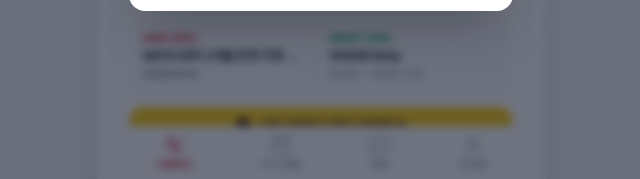
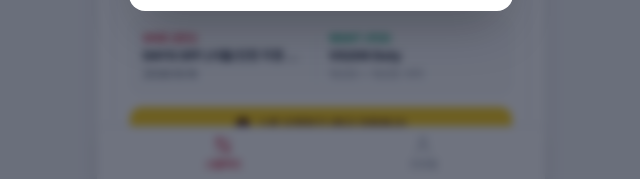
Before and after one commit to Drako-er/VSK, a plain HTML site: page index.html in a window 1280 px wide. Shown: the part 620-799 px from the top of the page, without its empty margins (319-959 px from the left). Drawn offline with nearby package versions, Linux system fonts and the light colour scheme.

Commit message:
Update index.html

```diff
--- a/index.html
+++ b/index.html
@@ -471,16 +471,6 @@
       <button onclick="switchTab('feed')" id="nav-feed" class="flex flex-col items-center gap-0.5 text-brand-red transition-all">
         <i data-lucide="arrow-left-right" class="w-5 h-5"></i>
         <span class="text-[10px] font-bold">스왑피드</span>
-      </button>
-
-      <button onclick="switchTab('schedule')" id="nav-schedule" class="flex flex-col items-center gap-0.5 text-gray-400 hover:text-brand-red transition-all">
-        <i data-lucide="calendar" class="w-5 h-5"></i>
-        <span class="text-[10px] font-bold">내 스케줄</span>
-      </button>
-
-      <button onclick="switchTab('chat')" id="nav-chat" class="flex flex-col items-center gap-0.5 text-gray-400 hover:text-brand-red transition-all">
-        <i data-lucide="message-square" class="w-5 h-5"></i>
-        <span class="text-[10px] font-bold">채팅</span>
       </button>
 
       <button onclick="switchTab('profile')" id="nav-profile" class="flex flex-col items-center gap-0.5 text-gray-400 hover:text-brand-red transition-all">
```
